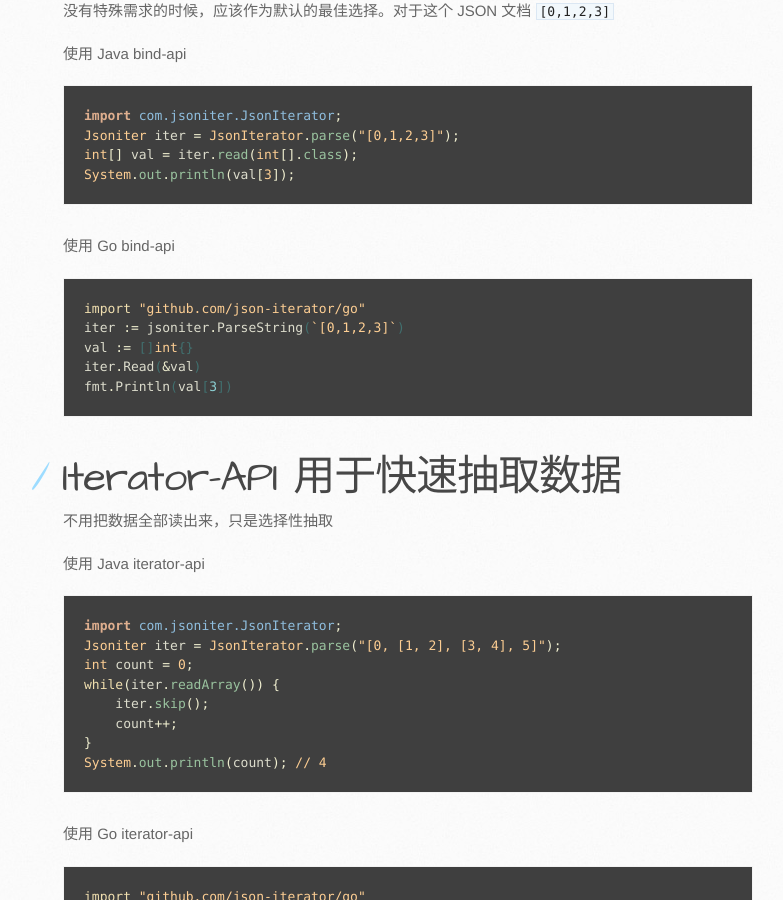
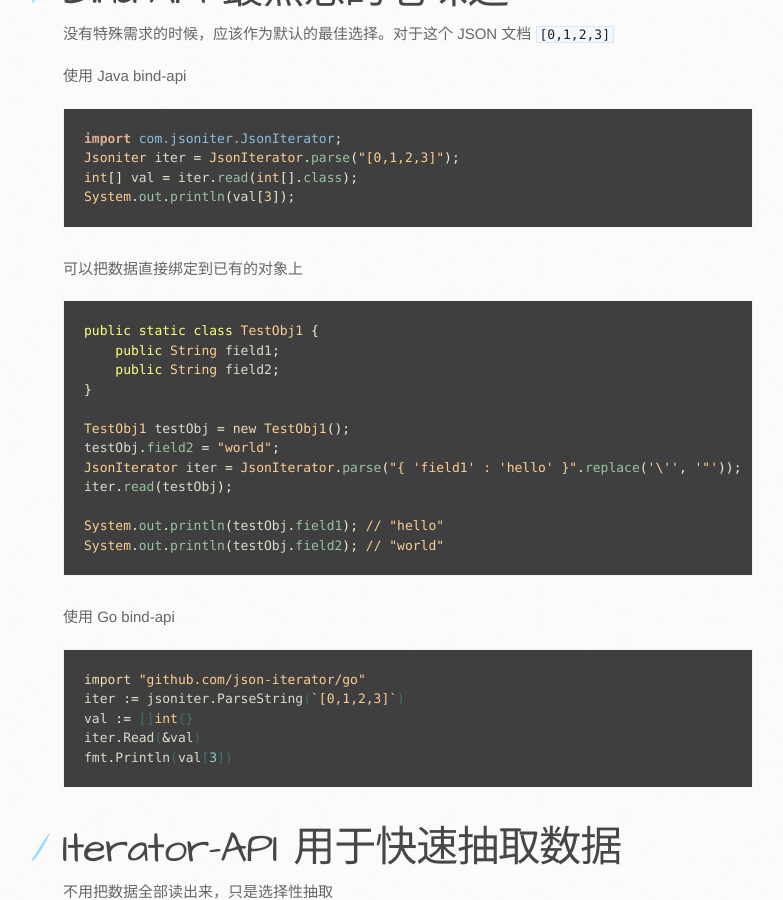
Before and after one commit to json-iterator/json-iterator.github.io, a Jekyll site: the page built from index.cn.md, in a window 1280 px wide and 900 px high, scrolled down 1526 px. Shown: the whole window, without its empty margins (107-890 px from the left). Built offline with Jekyll 4.4.1, drawn with Linux system fonts in a browser that asks for light colours; comment, search, counter and statistics services are not loaded; some of the changed text lies outside the part shown.

Commit message:
Update index.cn.md

````diff
--- a/index.cn.md
+++ b/index.cn.md
@@ -10,6 +10,7 @@ jsoniter（json-iterator）是一款快且灵活的 JSON 解析器，同时提
 * Jsoniter 是最快的 JSON 解析器。它最多能比普通的解析器快10倍之多，即使在数据绑定的用法下也有同样的性能优势。无耻地献上自己的 [跑分](/benchmark.html)
 * 非常易于使用的 api，允许你使用任何风格或者混搭的方式来解析 JSON。给你前所未有的灵活性。来看看这些 [API们](/api.html) 是不是真的有那么好用吧
 * 独特的 iterator api 能够直接遍历 JSON，极致性能！0 内存分配！这样的 [iterator](/api.html#iterator-api) 你绝对没有用过
+* 数据绑定的每一个步骤都可以被定制，参见 [java](/java-extension.html) 和 [go](/go-extension.html) 版本的扩展文档。
 
 # 自卖自夸
 
@@ -34,6 +35,23 @@ import com.jsoniter.JsonIterator;
 Jsoniter iter = JsonIterator.parse("[0,1,2,3]");
 int[] val = iter.read(int[].class);
 System.out.println(val[3]);
+```
+
+可以把数据直接绑定到已有的对象上
+
+```java
+public static class TestObj1 {
+    public String field1;
+    public String field2;
+}
+
+TestObj1 testObj = new TestObj1();
+testObj.field2 = "world";
+JsonIterator iter = JsonIterator.parse("{ 'field1' : 'hello' }".replace('\'', '"'));
+iter.read(testObj);
+
+System.out.println(testObj.field1); // "hello"
+System.out.println(testObj.field2); // "world"
 ```
 
 使用 Go bind-api
````
